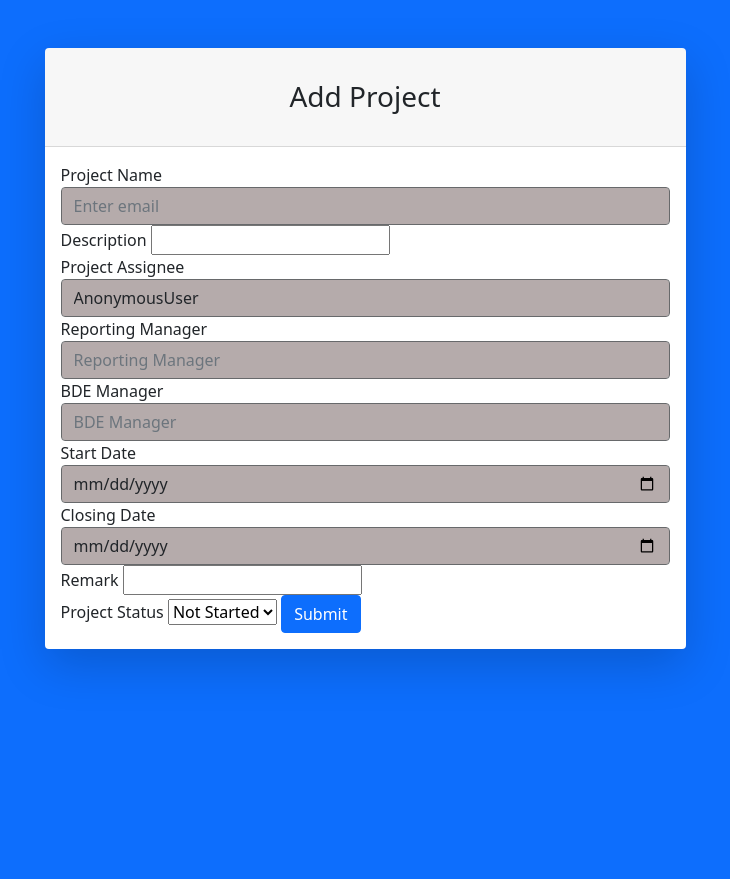
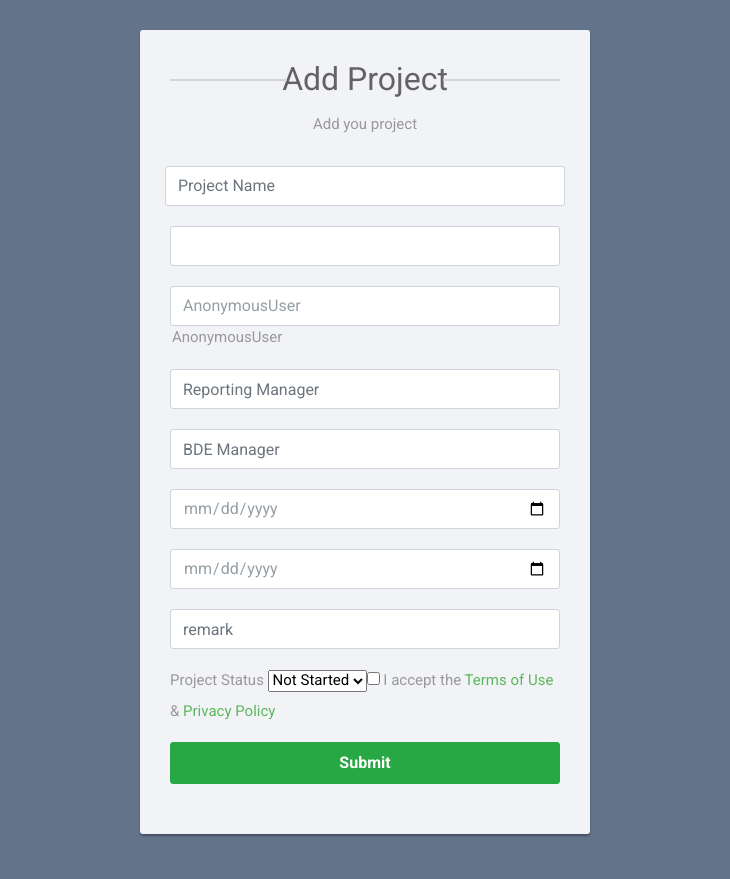
Before and after one commit to deep-tw/console-inhouse, a Django app: template templates/projects/project_update.html in a window 1280 px wide. Shown: the whole page, without its empty margins (275-1005 px from the left). Before the commit the page ends 678 px from the top, so only its background shows below. Run offline with Django 4.2, Linux system fonts and the light colour scheme; the template is opened without the code that fills it, so the values that code supplies are empty; some libraries are stand-ins or nearby versions.

Commit message:
fix: frontend Upddate form

```diff
--- a/templates/projects/project_update.html
+++ b/templates/projects/project_update.html
@@ -1,5 +1,5 @@
 {% load static %}
-<!DOCTYPE html>
+<!-- <!DOCTYPE html>
 <html lang="en">
     <head>
         <meta charset="utf-8" />
@@ -75,4 +75,175 @@
         <button type="submit" value="Submit" class="btn btn-primary">Submit</button>
       </form>
 
+    </body> -->
+
+    <!DOCTYPE html>
+    <html lang="en">
+    <head>
+    <meta charset="utf-8">
+    <meta name="viewport" content="width=device-width, initial-scale=1, shrink-to-fit=no">
+    <link rel="stylesheet" href="https://fonts.googleapis.com/css?family=Roboto:400,700">
+    <title>Add Project</title>
+    <link rel="stylesheet" href="https://stackpath.bootstrapcdn.com/bootstrap/4.5.0/css/bootstrap.min.css">
+    <link rel="stylesheet" href="https://maxcdn.bootstrapcdn.com/font-awesome/4.7.0/css/font-awesome.min.css">
+    <script src="https://code.jquery.com/jquery-3.5.1.min.js"></script>
+    <script src="https://cdn.jsdelivr.net/npm/popper.js@1.16.0/dist/umd/popper.min.js"></script>
+    <script src="https://stackpath.bootstrapcdn.com/bootstrap/4.5.0/js/bootstrap.min.js"></script>
+    <style>
+    body {
+      color: #fff;
+      background: #63738a;
+      font-family: 'Roboto', sans-serif;
+    }
+    .form-control {
+      height: 40px;
+      box-shadow: none;
+      color: #969fa4;
+    }
+    .form-control:focus {
+      border-color: #5cb85c;
+    }
+    .form-control, .btn {
+      border-radius: 3px;
+    }
+    .signup-form {
+      width: 450px;
+      margin: 0 auto;
+      padding: 30px 0;
+        font-size: 15px;
+    }
+    .signup-form h2 {
+      color: #636363;
+      margin: 0 0 15px;
+      position: relative;
+      text-align: center;
+    }
+    .signup-form h2:before, .signup-form h2:after {
+      content: "";
+      height: 2px;
+      width: 30%;
+      background: #d4d4d4;
+      position: absolute;
+      top: 50%;
+      z-index: 2;
+    }
+    .signup-form h2:before {
+      left: 0;
+    }
+    .signup-form h2:after {
+      right: 0;
+    }
+    .signup-form .hint-text {
+      color: #999;
+      margin-bottom: 30px;
+      text-align: center;
+    }
+    .signup-form form {
+      color: #999;
+      border-radius: 3px;
+      margin-bottom: 15px;
+      background: #f2f3f7;
+      box-shadow: 0px 2px 2px rgba(0, 0, 0, 0.3);
+      padding: 30px;
+    }
+    .signup-form .form-group {
+      margin-bottom: 20px;
+    }
+    .signup-form input[type="checkbox"] {
+      margin-top: 3px;
+    }
+    .signup-form .btn {
+      font-size: 16px;
+      font-weight: bold;
+      min-width: 140px;
+      outline: none !important;
+    }
+    .signup-form .row div:first-child {
+      padding-right: 10px;
+    }
+    .signup-form .row div:last-child {
+      padding-left: 10px;
+    }
+    .signup-form a {
+      color: #fff;
+      text-decoration: underline;
+    }
+    .signup-form a:hover {
+      text-decoration: none;
+    }
+    .signup-form form a {
+      color: #5cb85c;
+      text-decoration: none;
+    }
+    .signup-form form a:hover {
+      text-decoration: underline;
+    }
+    </style>
+    </head>
+    <body>
+    <div class="signup-form">
+        <form action="{% url 'update' project_data.id %}" method="post">
+          {% csrf_token %}
+        <h2>Add Project</h2>
+        <p class="hint-text">Add you project</p>
+
+            <div class="form-group">
+          <div class="row">
+            <div class="col"><input value="{{ project_data.project_name }}" type="text" class="form-control" name="ProjectName" placeholder="Project Name" required="required"></div>
+
+          </div>
+
+            </div>
+            <div class="form-group">
+              <input value="{{ project_data.project_description }} "type="text" class="form-control" name="description" placeholder="Description" required="required">
+            </div>
+
+        <div class="form-group">
+                <input type="text" class="form-control" value="{{ user }}" name="password" placeholder="Project Assignee" required="required">
+                <option value="{{user}}">{{user}}</option>
+            </div>
+
+        <div class="form-group">
+                <input value="{{ project_data.project_reporting_manager }}" type="text" class="form-control" name="ReportingManager" placeholder="Reporting Manager" required="required">
+            </div>
+
+        <div class="form-group">
+          <input  value="{{ project_data.project_bde_manager }}" type="text" class="form-control" name="BDEManager" placeholder="BDE Manager" required="required">
+      </div>
+
+
+      <div class="form-group">
+        <input  value="{{ project_data.project_start_dater }}"  type="date" class="form-control" name="StartDate" placeholder="Start Date" required="required">
+    </div>
+
+
+    <div class="form-group">
+      <input value="{{ project_data.project_closing_date }}" type="date" class="form-control" name="ClosingDate" placeholder="Closing Date" required="required">
+    </div>
+
+    <div class="form-group">
+      <input value="{{ project_data.project_remark }}" type="text" class="form-control" name="remark" placeholder="remark" required="required">
+    </div>
+
+    <div class="form-group">
+      <label  for="Project Status">Project Status</label>
+                                                <select  value="{{ project_data.project_status}}" name="ProjectStatus" id="Project-Status">
+                                                    <option  value="Not Started">Not Started</option>
+                                                    <option value="In Progress">In Progress</option>
+                                                    <option value="Closed">Closed</option>
+                                                    <option value="Terminated">Terminated</option>
+    </div>
+
+    <div class="form-group">
+      <label class="form-check-label">
+        <input type="checkbox" required="required"> I accept the <a href="#">Terms of Use</a> &amp; <a href="#">Privacy Policy</a> <br>
+      </label>
+    </div>
+    <div class="form-group">
+            <button type="submit" value="Submit" class="btn btn-success btn-lg btn-block">Submit</button>
+        </div>
+    </form>
+
+
     </body>
+    </html>
```
